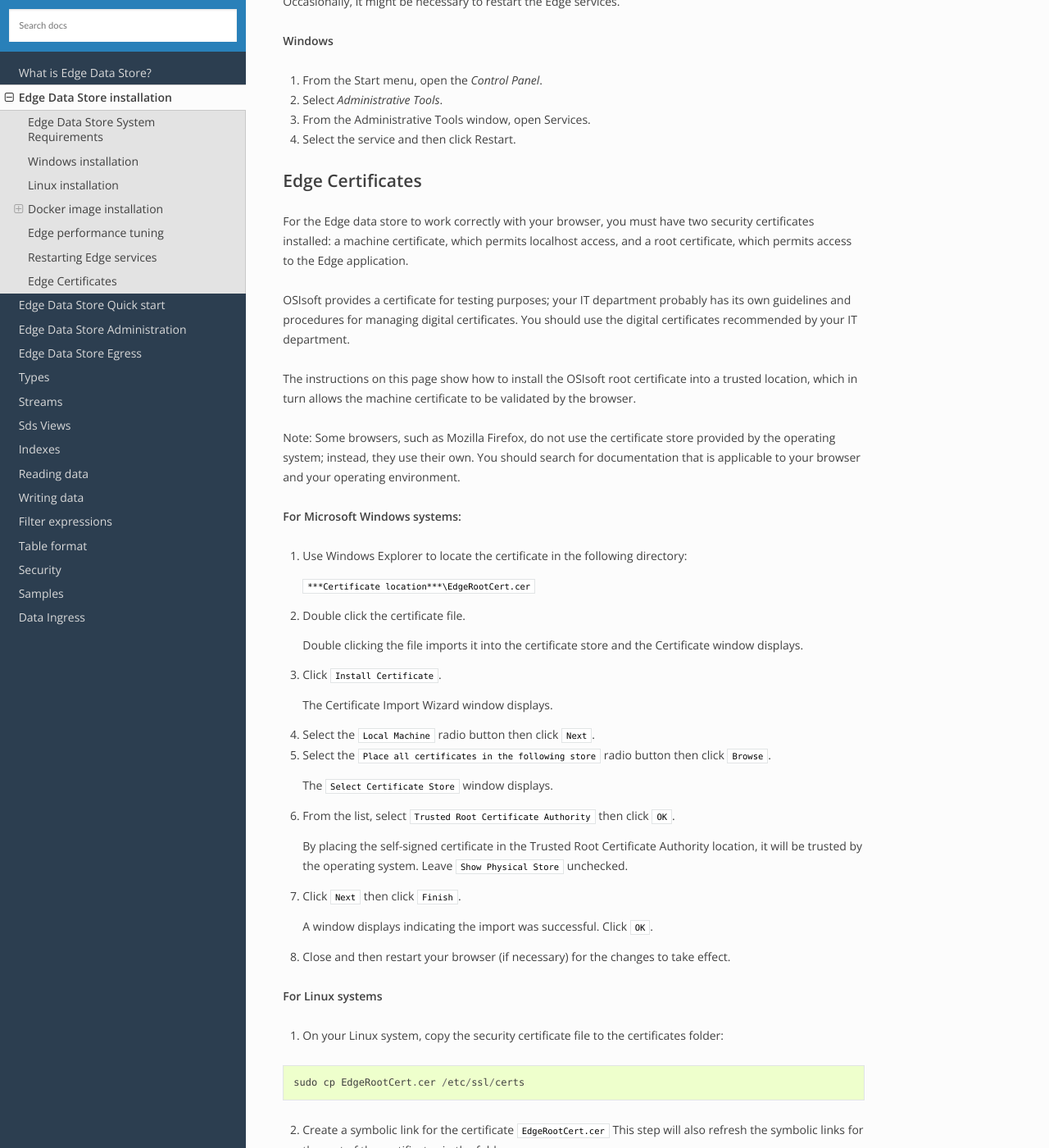
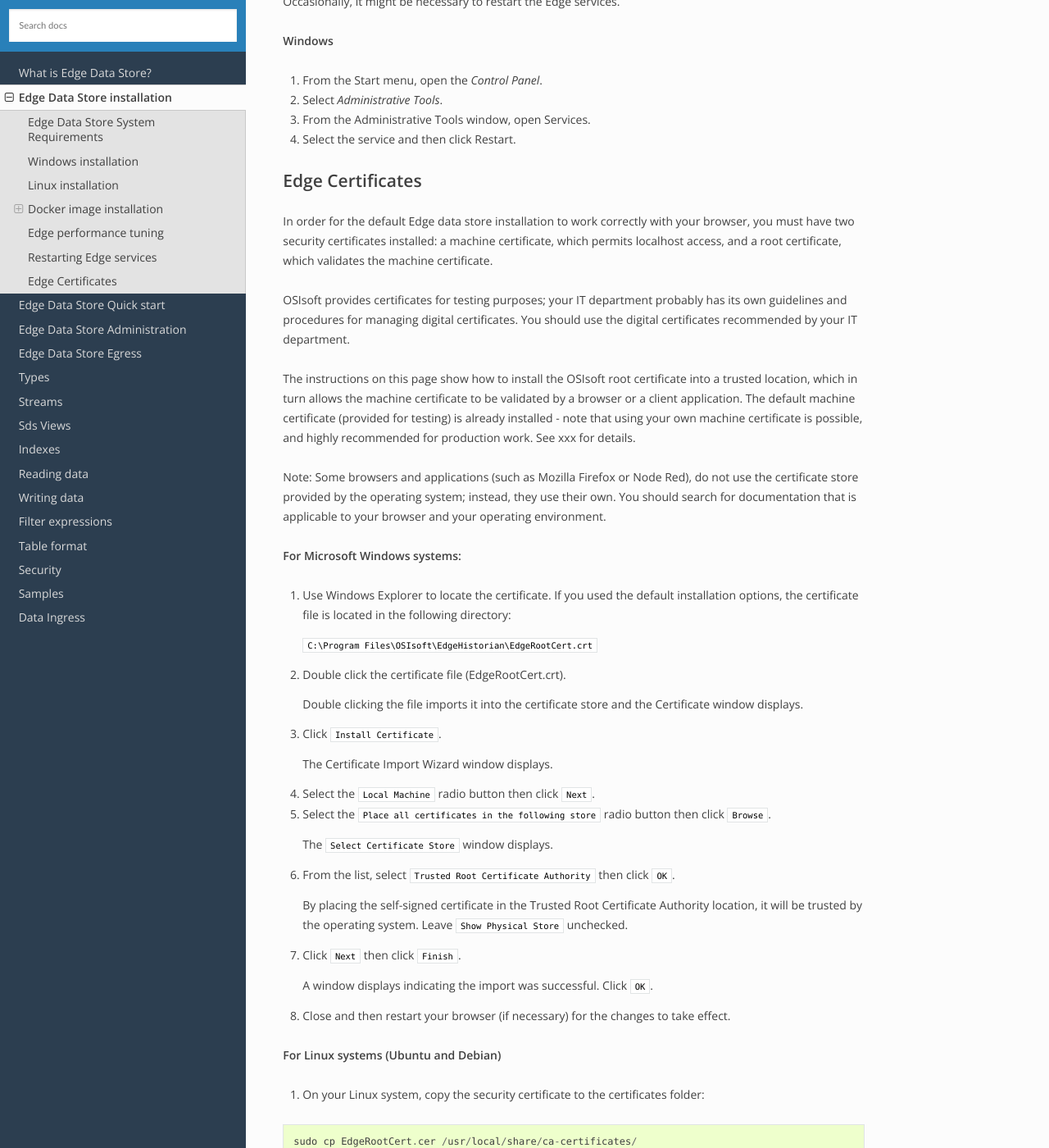
Before and after one commit to fgasparro/EdgeDS-Docs, a Sphinx documentation site: the page built from docs/EdgeDS_Installation.rst, in a window 1280 px wide and 1400 px high, scrolled down 2478 px. Shown: the whole window at 82% size. Built offline with Sphinx 7.4.7 and the Read the Docs theme 2.0.0, drawn with Linux system fonts in a browser that asks for light colours; some of the changed text lies outside the part shown.

Commit message:
Update EdgeDS_Installation.rst

```diff
--- a/docs/EdgeDS_Installation.rst
+++ b/docs/EdgeDS_Installation.rst
@@ -128,32 +128,38 @@ Occasionally, it might be necessary to restart the Edge services.
 Edge Certificates
 -----------------
 
-For the Edge data store to work correctly with your browser, you must have two security certificates installed: a machine
-certificate, which permits localhost access, and a root certificate, which permits access to the Edge application.
+In order for the default Edge data store installation to work correctly with your browser, you must have two
+security certificates installed: a machine certificate, which permits localhost access, and a root certificate,
+which validates the machine certificate.
 
-OSIsoft provides a certificate for testing purposes; your IT department probably has its own guidelines and
-procedures for managing digital certificates. You should use the digital certificates recommended by your IT
-department.
+OSIsoft provides certificates for testing purposes; your IT department probably has its own guidelines and procedures
+for managing digital certificates. You should use the digital certificates recommended by your IT department.
 
 The instructions on this page show how to install the OSIsoft root certificate into a trusted location, which in
-turn allows the machine certificate to be validated by the browser.
+turn allows the machine certificate to be validated by a browser or a client application. The default machine
+certificate (provided for testing) is already installed - note that using your own machine certificate is
+possible, and highly recommended for production work. See xxx for details.
 
-Note: Some browsers, such as Mozilla Firefox, do not use the certificate store provided by the operating
-system; instead, they use their own. You should search for documentation that is applicable to your browser and your
-operating environment.
+Note: Some browsers and applications (such as Mozilla Firefox or Node Red), do not use the certificate store provided
+by the operating system; instead, they use their own. You should search for documentation that is applicable to your
+browser and your operating environment.
+
 
 **For Microsoft Windows systems:**
 
-1. Use Windows Explorer to locate the certificate in the following directory:
+1. Use Windows Explorer to locate the certificate. If you used the default installation options, the certificate file
+   is located in the following directory:
 
-   ``***Certificate location***\EdgeRootCert.cer``
+   ``C:\Program Files\OSIsoft\EdgeHistorian\EdgeRootCert.crt``
 
-2. Double click the certificate file.
+2. Double click the certificate file (EdgeRootCert.crt).
 
    Double clicking the file imports it into the certificate store and the Certificate window displays.
+
 3. Click ``Install Certificate``.
 
    The Certificate Import Wizard window displays.
+
 4. Select the ``Local Machine`` radio button then click ``Next``.
 5. Select the ``Place all certificates in the following store`` radio button then click ``Browse``.
 
@@ -168,19 +174,22 @@ operating environment.
 8. Close and then restart your browser (if necessary) for the changes to take effect.
 
 
-**For Linux systems**
+**For Linux systems (Ubuntu and Debian)**
 
-1. On your Linux system, copy the security certificate file to the certificates folder:
+1. On your Linux system, copy the security certificate to the certificates folder:
 
 ::
 
-  sudo cp EdgeRootCert.cer /etc/ssl/certs
+  sudo cp EdgeRootCert.cer /usr/local/share/ca-certificates/
 
-2. Create a symbolic link for the certificate ``EdgeRootCert.cer``
-   This step will also refresh the symbolic links for the rest of the certificates in the folder:
+2. Run the following command:
 
 ::
 
-  sudo c_rehash /etc/ssl/certs
+  sudo cp EdgeRootCert.cer /usr/local/share/ca-certificates/EdgeRootCert.cer
 
-After the OSIsoft root certificate is installed, the software on your system will recognise it.
+3: Run the following command to update the certificate authority store:
+
+::
+
+  sudo update-ca-certificates
```
